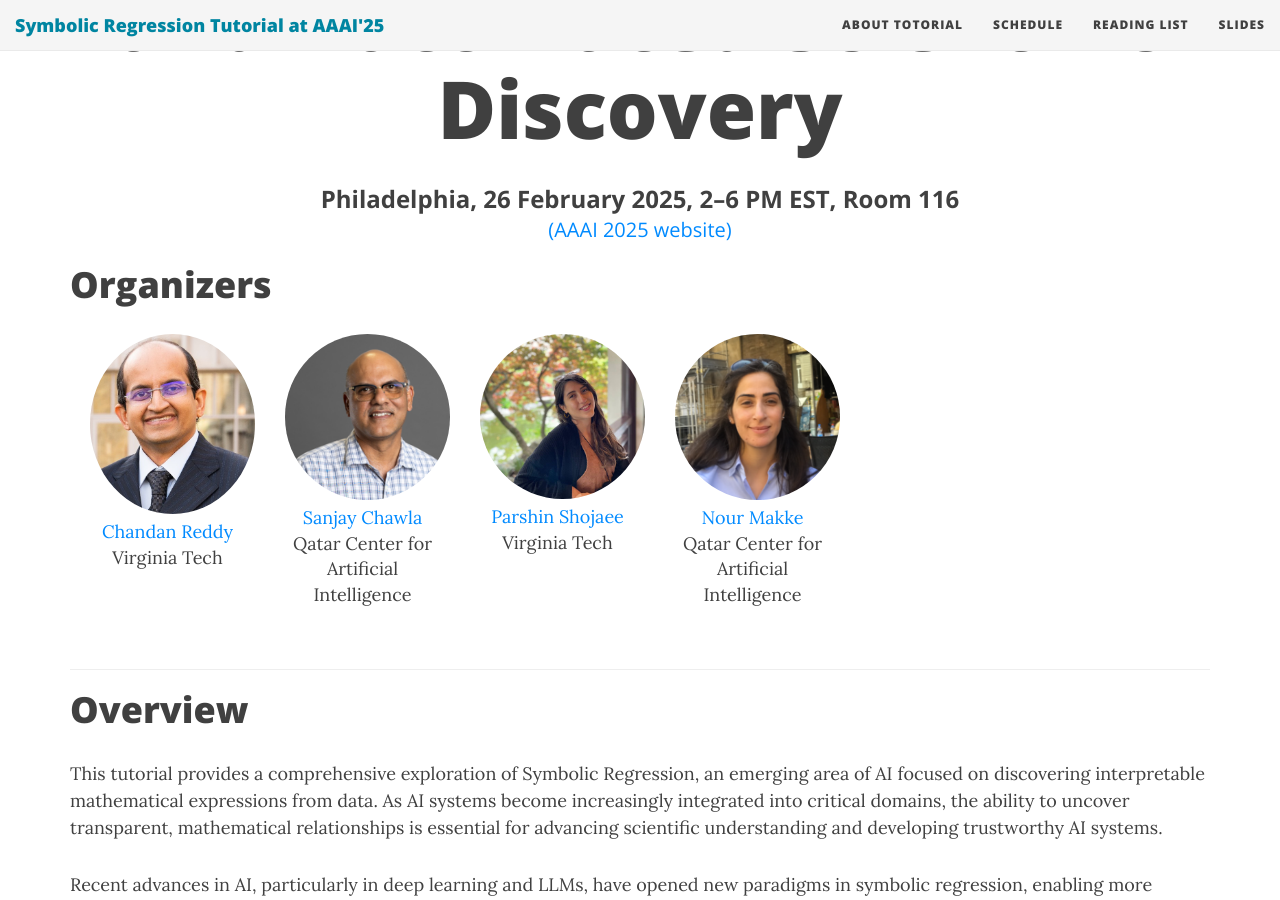
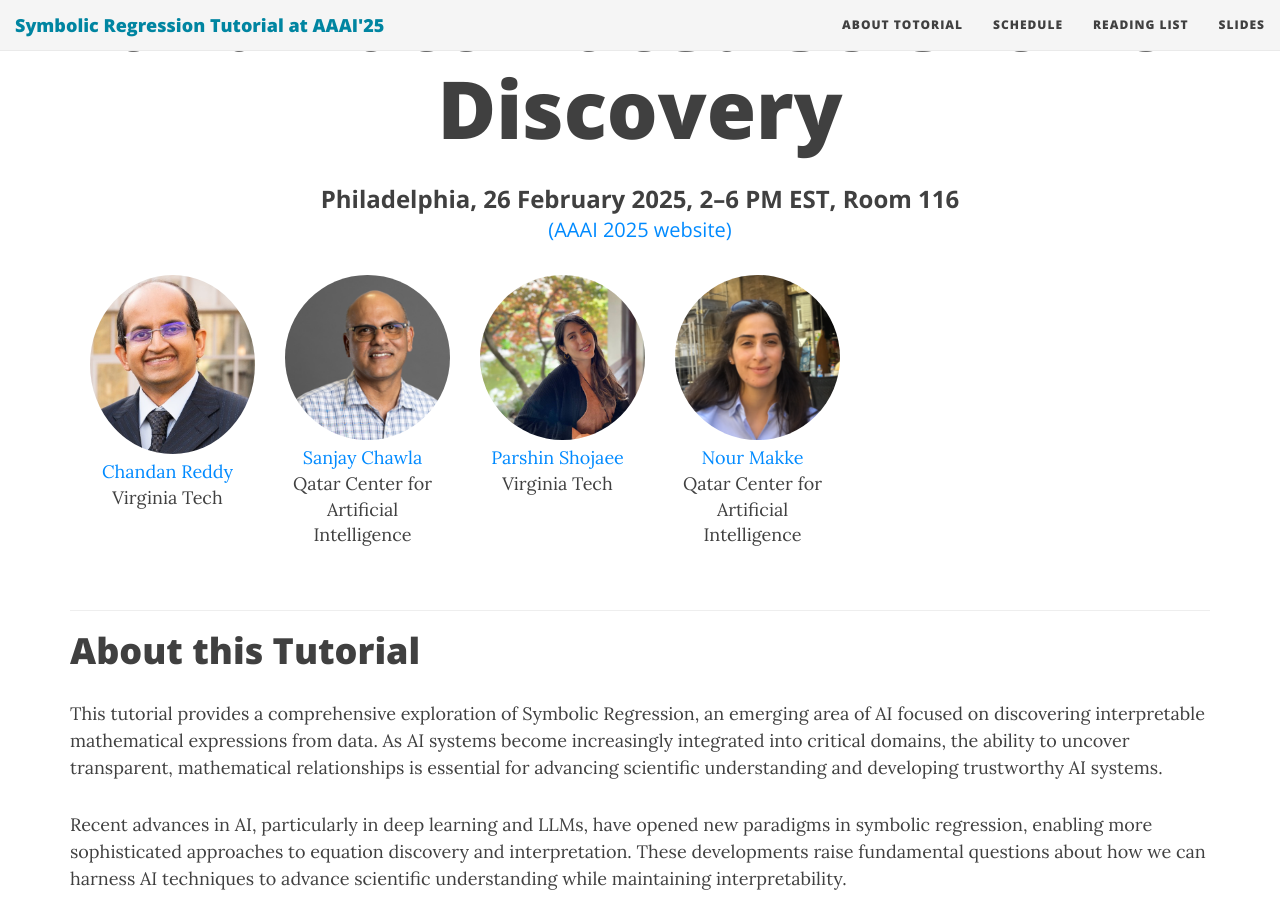
Before and after one commit to ZonglinY/llm4sd-aaai-2026, a Jekyll site: the page built from index.md, in a window 1280 px wide and 900 px high, scrolled down 330 px. Built offline with Jekyll 4.4.1, drawn with Linux system fonts in a browser that asks for light colours; nearby versions of some CDN libraries.

Commit message:
Update index.md

```diff
--- a/index.md
+++ b/index.md
@@ -19,7 +19,6 @@ use-site-title: true
 <div class="container" style="margin-bottom: 10px;"></div>
 
 
-# Organizers
 <div class="container" style="margin-top: 25px;margin-bottom: 40px;">
   <!-- <br>
   <div class="row" style="margin: -30px;"> -->
@@ -53,7 +52,7 @@ use-site-title: true
 <hr> -->
 
 
-# Overview
+# About this Tutorial
 
 This tutorial provides a comprehensive exploration of Symbolic Regression, an emerging area of AI focused on discovering interpretable mathematical expressions from data. As AI systems become increasingly integrated into critical domains, the ability to uncover transparent, mathematical relationships is essential for advancing scientific understanding and developing trustworthy AI systems.
 
```
Also changed, not shown: other parts of index.md (+1 -1 lines).
